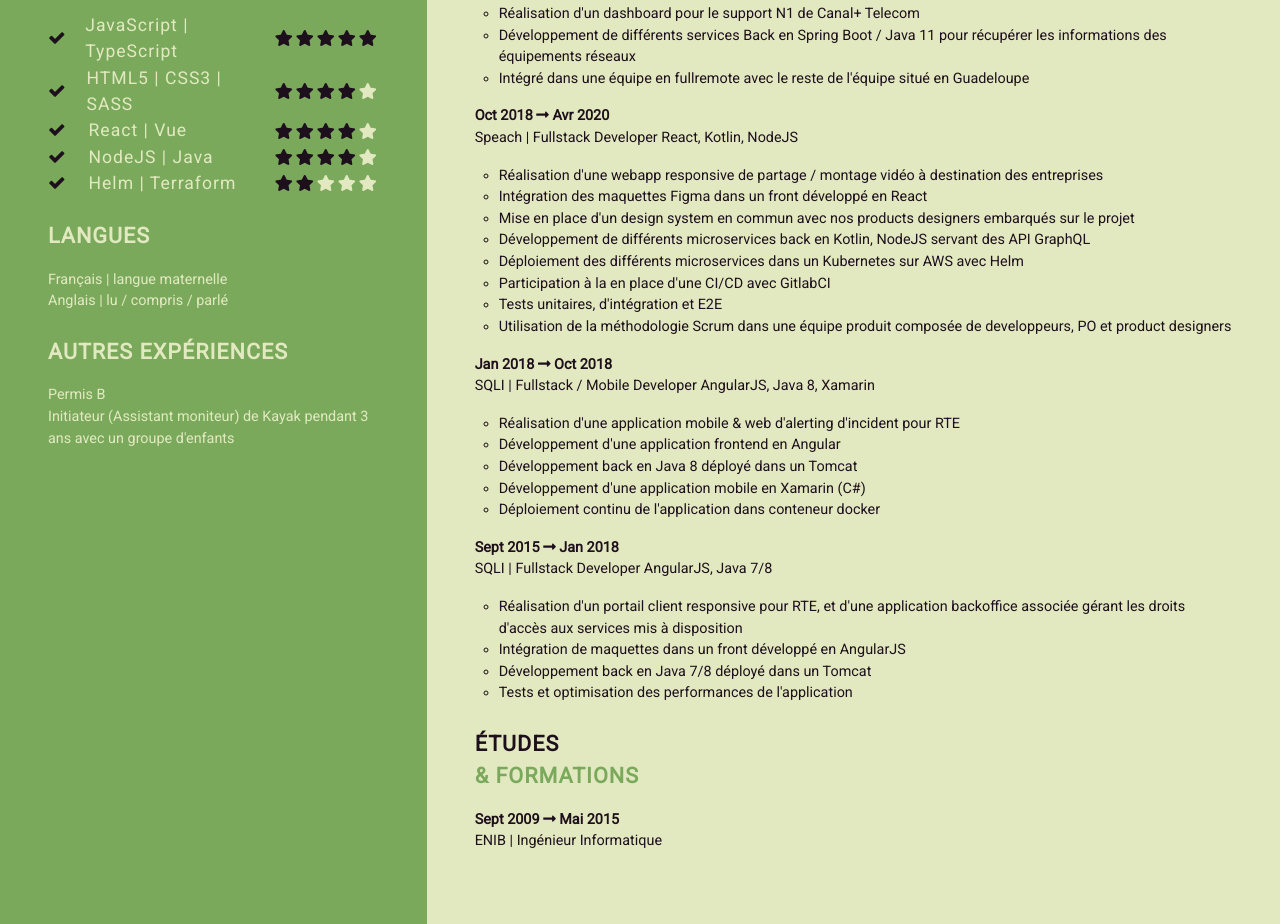
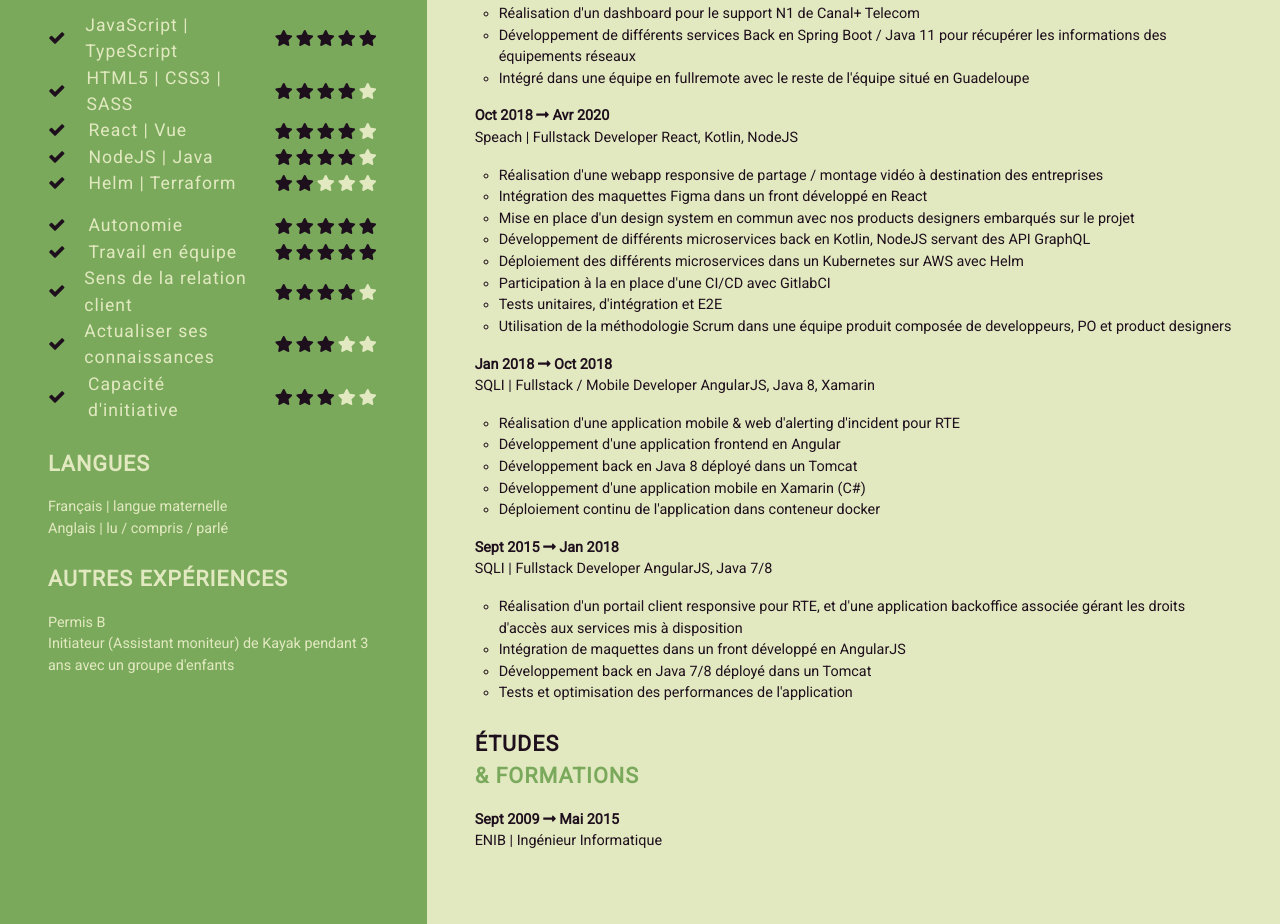
Before and after one commit to GardonFrais/CV, a plain HTML site: page index.html in a window 1280 px wide. Shown: the part 802-1726 px from the top of the page. Drawn offline with Linux system fonts and the light colour scheme.

Commit message:
soft skills

```diff
--- a/index.html
+++ b/index.html
@@ -85,6 +85,58 @@
               <i class="fa fa-star color-brown"></i>
               <i class="fa fa-star color-brown"></i>
               <i class="fa fa-star"></i>
+              <i class="fa fa-star"></i>
+              <i class="fa fa-star"></i>
+            </div>
+          </li>
+        </ul>
+        <ul class="skills">
+          <li>
+            <span>Autonomie</span>
+            <div class="stars">
+              <i class="fa fa-star color-brown"></i>
+              <i class="fa fa-star color-brown"></i>
+              <i class="fa fa-star color-brown"></i>
+              <i class="fa fa-star color-brown"></i>
+              <i class="fa fa-star color-brown"></i>
+            </div>
+          </li>
+          <li>
+            <span>Travail en équipe</span>
+            <div class="stars">
+              <i class="fa fa-star color-brown"></i>
+              <i class="fa fa-star color-brown"></i>
+              <i class="fa fa-star color-brown"></i>
+              <i class="fa fa-star color-brown"></i>
+              <i class="fa fa-star color-brown"></i>
+            </div>
+          </li>
+          <li>
+            <span>Sens de la relation client</span>
+            <div class="stars">
+              <i class="fa fa-star color-brown"></i>
+              <i class="fa fa-star color-brown"></i>
+              <i class="fa fa-star color-brown"></i>
+              <i class="fa fa-star color-brown"></i>
+              <i class="fa fa-star"></i>
+            </div>
+          </li>
+          <li>
+            <span>Actualiser ses connaissances</span>
+            <div class="stars">
+              <i class="fa fa-star color-brown"></i>
+              <i class="fa fa-star color-brown"></i>
+              <i class="fa fa-star color-brown"></i>
+              <i class="fa fa-star"></i>
+              <i class="fa fa-star"></i>
+            </div>
+          </li>
+          <li>
+            <span>Capacité d'initiative</span>
+            <div class="stars">
+              <i class="fa fa-star color-brown"></i>
+              <i class="fa fa-star color-brown"></i>
+              <i class="fa fa-star color-brown"></i>
               <i class="fa fa-star"></i>
               <i class="fa fa-star"></i>
             </div>
```
